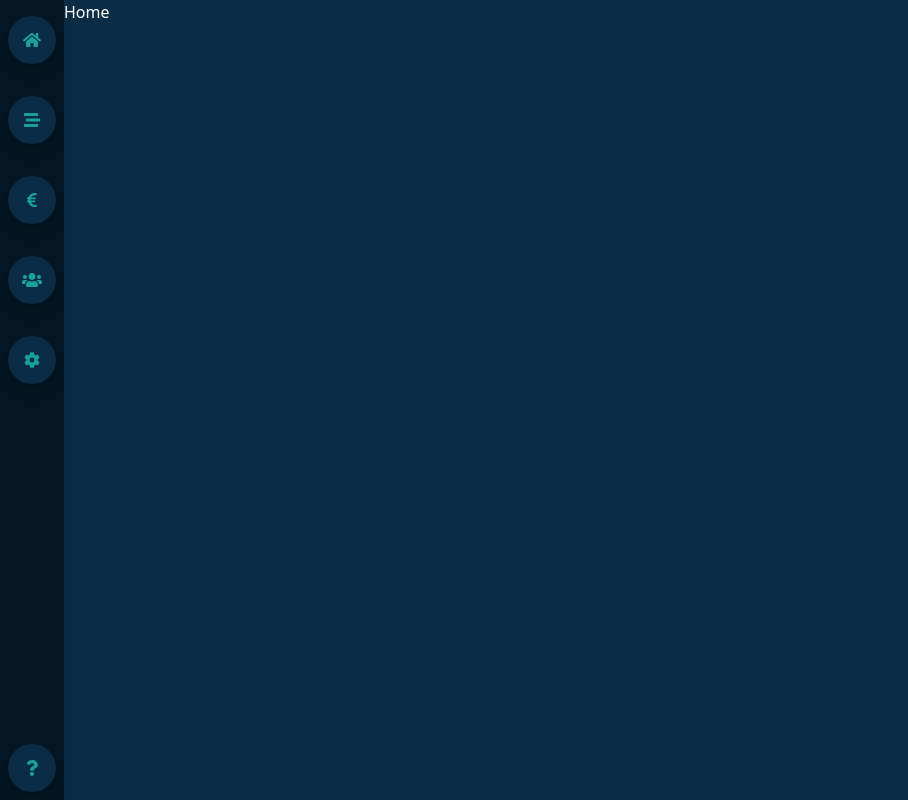
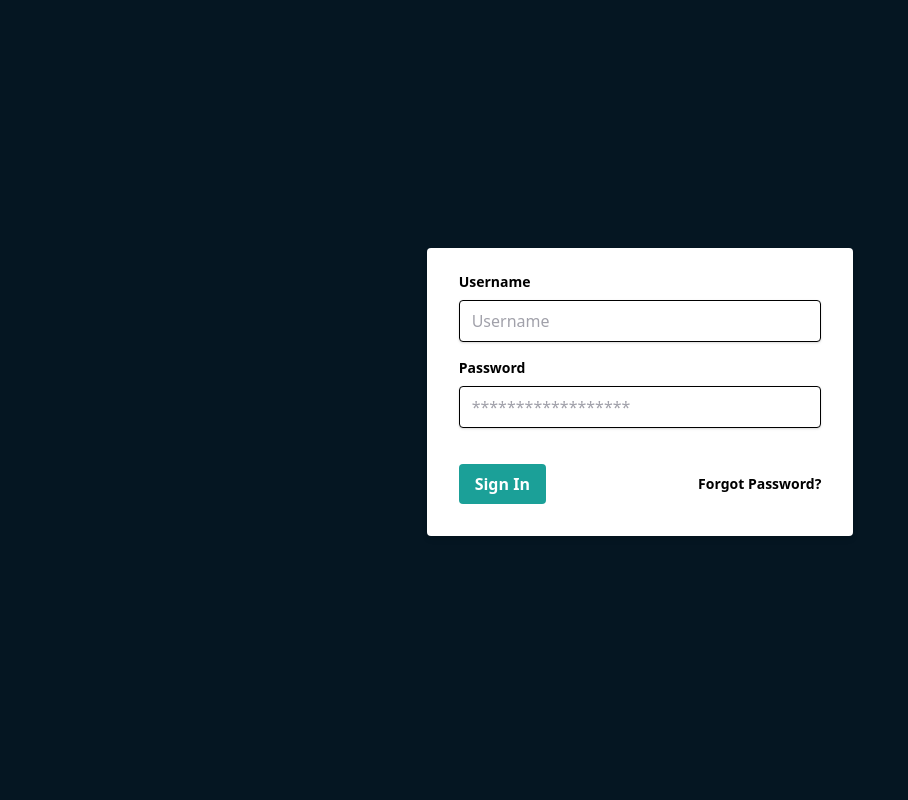
Before and after one commit to mmaierhofer/blogCMS, a Next.js app: page / in a window 1280 px wide. Shown: the whole page, without its empty margins (0-908 px from the left). Built offline with nearby package versions, Linux system fonts and the light colour scheme; no server answers.

Commit message:
add firebase auth

```diff
--- /dev/null
+++ b/components/auth/login.js
@@ -0,0 +1,71 @@
+import React from "react";
+import { useState } from "react";
+import {
+  signInWithEmailAndPassword,
+  onAuthStateChanged,
+  signOut,
+} from "firebase/auth";
+
+
+import { auth } from "../../firebase/clientApp";
+
+export default function Login() {
+
+    const [loginEmail, setLoginEmail] = useState("");
+    const [loginPassword, setLoginPassword] = useState("");
+
+
+    onAuthStateChanged(auth, (currentUser) => {
+
+    });
+
+    const login = async () => {
+        try {
+          const user = await signInWithEmailAndPassword(
+            auth,
+            loginEmail,
+            loginPassword
+          );
+          console.log(user);
+        } catch (error) {
+          console.log(error.message);
+        }
+      };
+
+      const logout = async () => {
+        await signOut(auth);
+      };
+
+    return (
+        <>
+        <div className="flex justify-center items-center w-screen h-screen bg-primary">
+        <div className="bg-white shadow-md rounded px-8 pt-6 pb-8 mb-4 flex flex-col w-4/12">
+            <div className="mb-4">
+                <label className="block text-grey-darker text-sm font-bold mb-2" >
+                Username
+                </label>
+                <input className="shadow appearance-none border rounded w-full py-2 px-3 text-grey-darker" id="username" type="text" placeholder="Username" onChange={(event) => {
+            setLoginEmail(event.target.value);
+          }}></input>
+            </div>
+            <div className="mb-6">
+                <label className="block text-grey-darker text-sm font-bold mb-2">
+                Password
+                </label>
+                <input className="shadow appearance-none border border-red rounded w-full py-2 px-3 text-grey-darker mb-3" id="password" type="password" placeholder="******************"  onChange={(event) => {
+            setLoginPassword(event.target.value);
+          }}></input>
+                </div>
+            <div className="flex items-center justify-between">
+                <button className="bg-secondary hover:bg-primary text-white font-bold py-2 px-4 rounded" type="button"  onClick={login}>
+                Sign In
+                </button>
+                <a className="inline-block align-baseline font-bold text-sm text-blue hover:text-primary" href="/login">
+                Forgot Password?
+                </a>
+            </div>
+        </div>
+        </div>
+        </>
+    )
+}
--- /dev/null
+++ b/contexts/authContext.js
@@ -0,0 +1,14 @@
+import React, {useState} from 'react'
+
+const AuthContext = React.createContext([{}, () => {}])
+
+const AuthProvider = ({ children }) => {
+    const [state, setState] = useState({})
+    return (
+        <AuthContext.Provider value= {[state, setState]}>
+            {children}
+        </AuthContext.Provider>
+    )
+}
+
+export {AuthContext, AuthProvider}
--- /dev/null
+++ b/firebase/clientApp.js
@@ -0,0 +1,16 @@
+import { initializeApp } from "firebase/app"
+import { getAuth } from "firebase/auth";
+
+
+const firebaseConfig = {
+    apiKey: process.env.NEXT_PUBLIC_FIREBASE_API_KEY,
+    authDomain: process.env.NEXT_PUBLIC_FIREBASE_AUTH_DOMAIN,
+    projectId: process.env.NEXT_PUBLIC_FIREBASE_PROJECT_ID,
+    storageBucket: process.env.NEXT_PUBLIC_FIREBASE_STORAGE_BUCKET,
+    messegingSenderId: process.env.NEXT_PUBLIC_FIREBASE_MESSAGING_SENDER_ID,
+    appId: process.env.NEXT_PUBLIC_FIREBASE_APP_ID,
+}
+
+const app = initializeApp(firebaseConfig);
+
+export const auth = getAuth(app);
--- /dev/null
+++ b/helper/utilityFunctions.js
@@ -0,0 +1,3 @@
+export const isEmpty = (object) => {
+    return Object.keys(object).length === 0;
+}
--- a/package.json
+++ b/package.json
@@ -12,9 +12,12 @@
     "@fortawesome/fontawesome-svg-core": "^1.2.36",
     "@fortawesome/free-solid-svg-icons": "^5.15.4",
     "@fortawesome/react-fontawesome": "^0.1.16",
+    "firebase": "^9.2.0",
     "next": "12.0.1",
     "react": "17.0.2",
-    "react-dom": "17.0.2"
+    "react-dom": "17.0.2",
+    "react-firebase-hooks": "^4.0.0",
+    "react-firebaseui": "^5.0.2"
   },
   "devDependencies": {
     "autoprefixer": "^10.4.0",
--- a/pages/_app.js
+++ b/pages/_app.js
@@ -1,11 +1,33 @@
 import '../styles/globals.css'
+import {useContext} from 'react'
+import Login from '../components/auth/login'
+import Layout from '../components/layout'
+import { AuthContext, AuthProvider } from '../contexts/authContext';
+import { isEmpty } from '../helper/utilityFunctions';
 
-import Layout from '../components/layout'
+import { auth } from "../firebase/clientApp";
 
 export default function MyApp({ Component, pageProps }) {
-  return (
-      <Layout>
-        <Component {...pageProps} />
-      </Layout>
+
+
+  console.log(auth)
+  console.log(auth.currentUser);
+
+  if (auth.currentUser) {
+    return (
+      <AuthProvider>
+        <Layout>
+          <Component {...pageProps} />
+        </Layout>
+      </AuthProvider>
+
   )
+  }
+  else {
+    return (
+      <AuthProvider>
+        <Login />
+      </AuthProvider>
+  )
+  }
 }
```
Also changed, not shown: pages/Firebase.js (deleted, +0 -21 lines), 1 other file (tests, documents, lock files or other folders).
